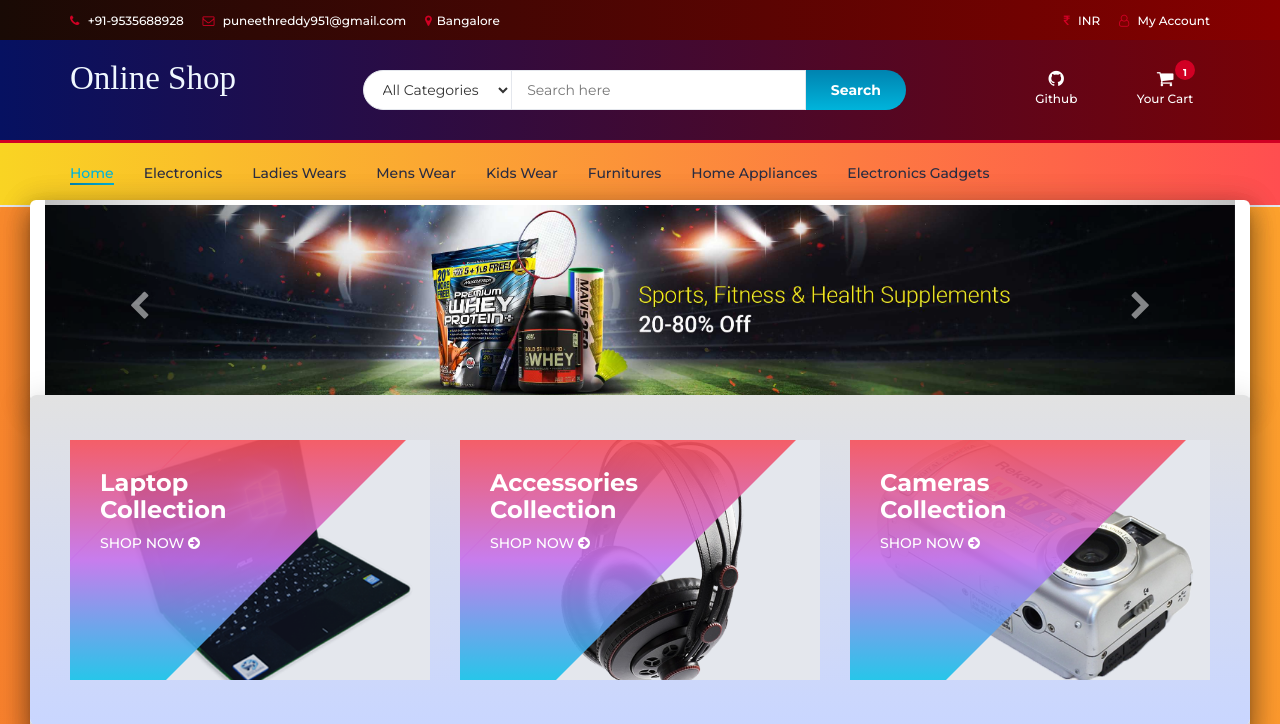
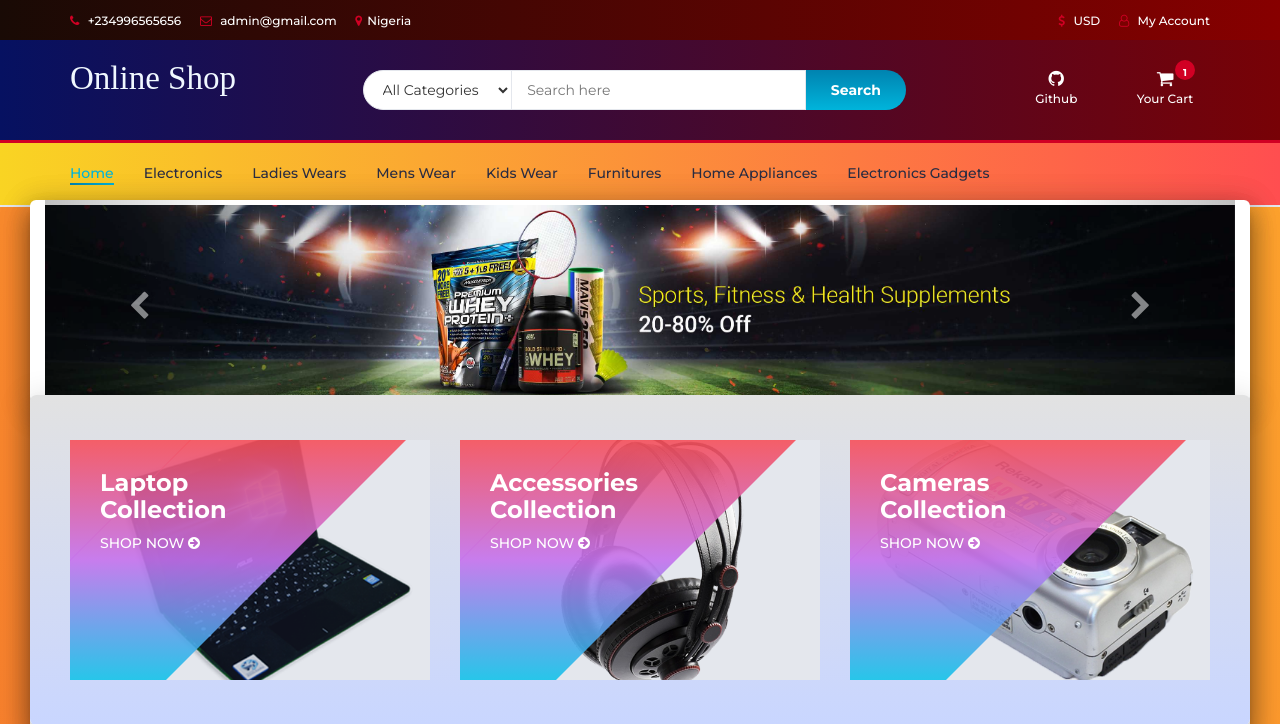
Before and after one commit to mikelangelo1/cycopay-php-integration, a PHP site: page /myfiles/ in a window 1280 px wide. Shown: the top 724 px of the page. Run offline with PHP 8.4, Linux system fonts and the light colour scheme; data comes from the database, SQL or seed files in the repository; some libraries are stand-ins or nearby versions.

Commit message:
Made some changes

```diff
--- a/footer.php
+++ b/footer.php
@@ -8,11 +8,11 @@
 						<div class="col-md-3 col-xs-6">
 							<div class="footer">
 								<h3 class="footer-title">About Us</h3>
-								<p>This is my Small Database Management System mini project</p>
+								<p>This is a small Php project on integrating Cycopay Payment Solution</p>
 								<ul class="footer-links">
-									<li><a href="#"><i class="fa fa-map-marker"></i>Bangalore ,Kumbalagodu</a></li>
-									<li><a href="#"><i class="fa fa-phone"></i>+91-9535688928</a></li>
-									<li><a href="#"><i class="fa fa-envelope-o"></i>puneethreddy951@gmail.com</a></li>
+									<li><a href="#"><i class="fa fa-map-marker"></i>Abuja ,Nigeria</a></li>
+									<li><a href="#"><i class="fa fa-phone"></i>+234 94646447</a></li>
+									<li><a href="#"><i class="fa fa-envelope-o"></i>admin@gmail.com</a></li>
 								</ul>
 							</div>
 						</div>
@@ -27,7 +27,7 @@
 							</ul>
 							<span class="copyright">
 								<!-- Link back to Colorlib can't be removed. Template is licensed under CC BY 3.0. -->
-								Copyright &copy;<script>document.write(new Date().getFullYear());</script> All rights reserved | This template is made with <i class="fa fa-heart-o" aria-hidden="true"></i> by <a href="#" target="_blank">PuneethRdddyHC</a>
+								Copyright &copy;<script>document.write(new Date().getFullYear());</script>
 							<!-- Link back to Colorlib can't be removed. Template is licensed under CC BY 3.0. -->
 							</span>
 						</div>
--- a/header.php
+++ b/header.php
@@ -122,12 +122,12 @@ session_start();
 			<div id="top-header">
 				<div class="container">
 					<ul class="header-links pull-left">
-						<li><a href="#"><i class="fa fa-phone"></i> +91-9535688928</a></li>
-						<li><a href="#"><i class="fa fa-envelope-o"></i> puneethreddy951@gmail.com</a></li>
-						<li><a href="#"><i class="fa fa-map-marker"></i>Bangalore</a></li>
+						<li><a href="#"><i class="fa fa-phone"></i> +234996565656</a></li>
+						<li><a href="#"><i class="fa fa-envelope-o"></i> admin@gmail.com</a></li>
+						<li><a href="#"><i class="fa fa-map-marker"></i>Nigeria</a></li>
 					</ul>
 					<ul class="header-links pull-right">
-						<li><a href="#"><i class="fa fa-inr"></i> INR</a></li>
+						<li><a href="#"><i class="fa fa-usd"></i> USD</a></li>
 						<li><?php
                              include "db.php";
                             if(isset($_SESSION["uid"])){
```
Also changed, not shown: checkout_process.php (+2 -6 lines).
